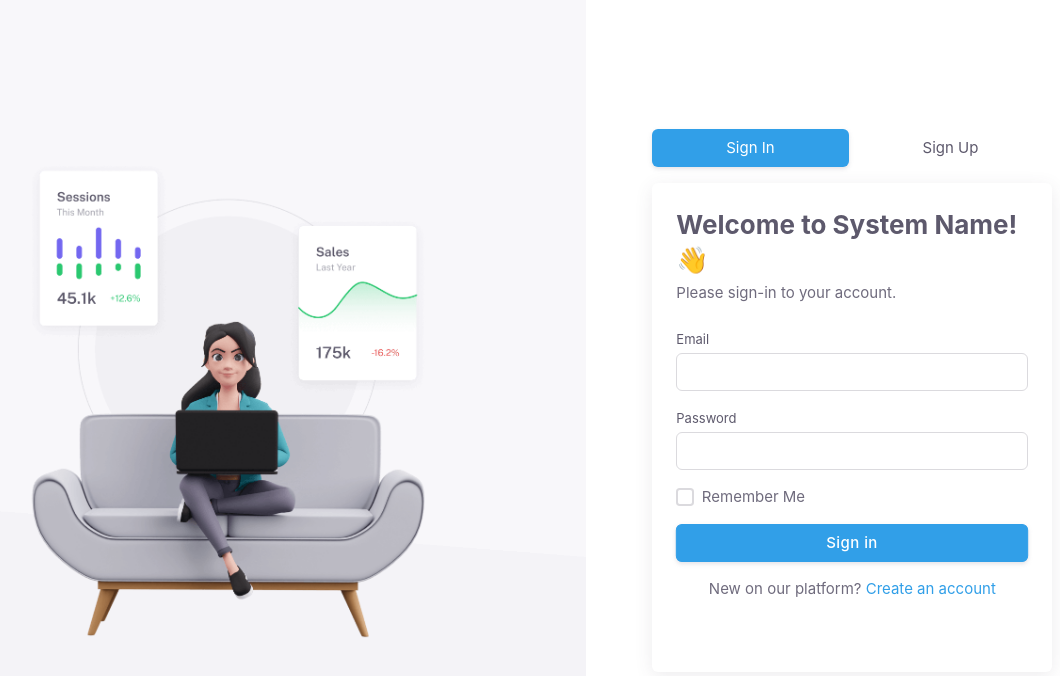
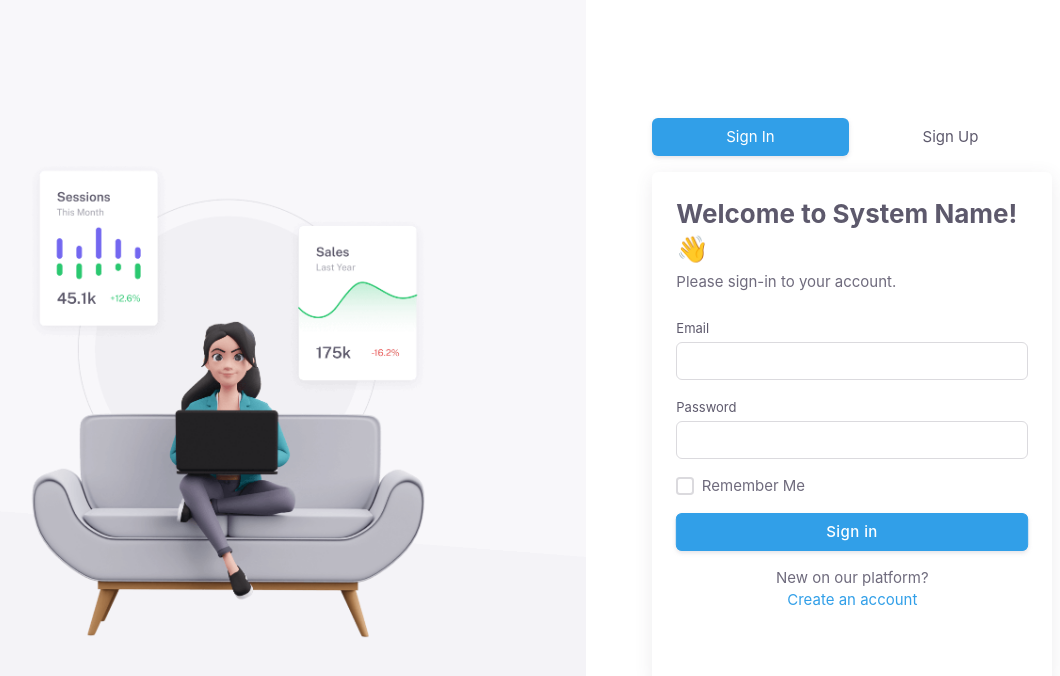
Before and after one commit to alonzojoe/lms, a React (Vite) app: page / in a window 1280 px wide. Shown: the top 676 px of the page, without its empty margins (161-1221 px from the left). Built offline with nearby package versions, Linux system fonts and the light colour scheme.

Commit message:
feat: add new Prop onToggle to easil switch between create account and login

```diff
--- a/src/pages/Auth/Auth.jsx
+++ b/src/pages/Auth/Auth.jsx
@@ -97,7 +97,11 @@ const Auth = () => {
                 </li>
               </ul>
               <div className="tab-content">
-                {!tab ? <Login /> : <Register />}
+                {!tab ? (
+                  <Login onToggle={toggleTab} />
+                ) : (
+                  <Register onToggle={toggleTab} />
+                )}
               </div>
             </div>
           </div>
--- a/src/pages/Auth/components/Login.jsx
+++ b/src/pages/Auth/components/Login.jsx
@@ -2,7 +2,7 @@ import { authSchema } from "@/schema";
 import { zodResolver } from "@hookform/resolvers/zod";
 import { useForm } from "react-hook-form";
 
-const Login = () => {
+const Login = ({ onToggle }) => {
   const {
     register,
     handleSubmit,
@@ -83,12 +83,12 @@ const Login = () => {
         <input type="hidden" />
       </form>
 
-      <p className="text-center">
+      <div className="text-center">
         <span>New on our platform?</span>{" "}
-        <a href="auth-register-cover.html">
+        <div className="cursor-pointer text-primary" onClick={() => onToggle()}>
           <span>Create an account</span>
-        </a>
-      </p>
+        </div>
+      </div>
 
       <div className="divider my-4"></div>
     </>
--- a/src/pages/Auth/components/Register.jsx
+++ b/src/pages/Auth/components/Register.jsx
@@ -3,7 +3,7 @@ import { registrySchema } from "@/schema";
 import { zodResolver } from "@hookform/resolvers/zod";
 import { useForm } from "react-hook-form";
 
-const Register = () => {
+const Register = ({ onToggle }) => {
   const elId = useId();
   const {
     register,
@@ -104,12 +104,12 @@ const Register = () => {
         <input type="hidden" />
       </form>
 
-      <p className="text-center">
+      <div className="text-center">
         <span>Already have an account?</span>{" "}
-        <a href="auth-register-cover.html">
+        <div className="cursor-pointer text-primary" onClick={() => onToggle()}>
           <span>Click here to log in</span>
-        </a>
-      </p>
+        </div>
+      </div>
 
       <div className="divider my-4"></div>
     </>
```
